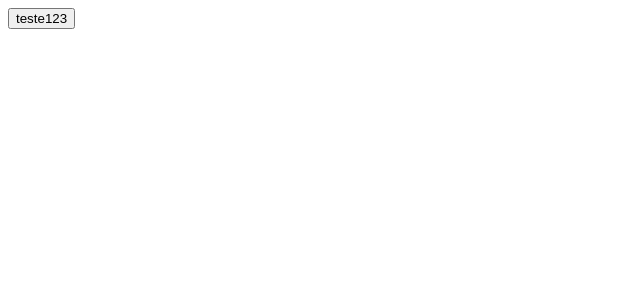
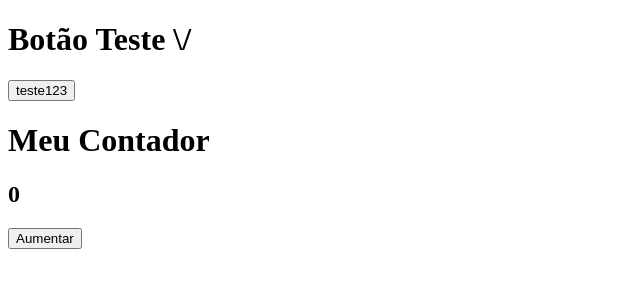
Before and after one commit to johnnysat/ada-project, a React (Vite) app: page / in a window 1280 px wide. Shown: the top 300 px of the page, without its empty margins (0-640 px from the left). Built offline with nearby package versions, Linux system fonts and the light colour scheme.

Commit message:
Implementando useState

```diff
--- a/src/App.jsx
+++ b/src/App.jsx
@@ -1,12 +1,24 @@
-import { React } from 'react'
+import { React, useState } from 'react'
 import Botao from './components/botao/botao'
 
 
 function App() {
 
+  const [contador, setContador] = useState(0)
+
+
+  function aumentar() {
+    setContador(contador + 1)
+
+  }
+
   return (
     <>
+      <h1>Botão Teste \/</h1>
       <Botao buttonmsg="teste123"/>
+      <h1>Meu Contador</h1>
+      <h2>{contador}</h2>
+      <button onClick={aumentar}>Aumentar</button>
     </>
   )
 }
```
